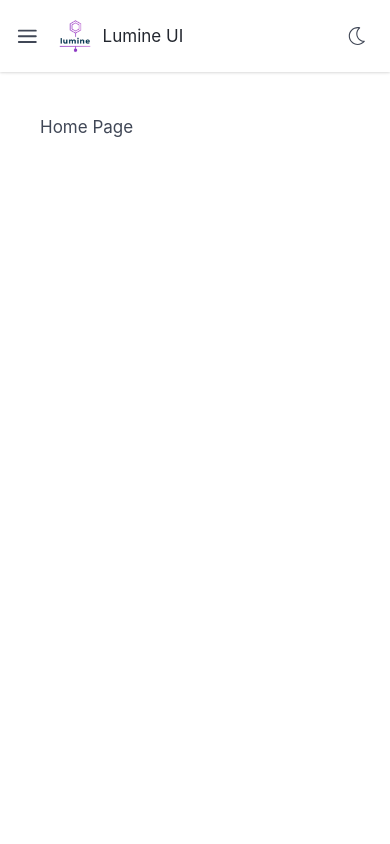
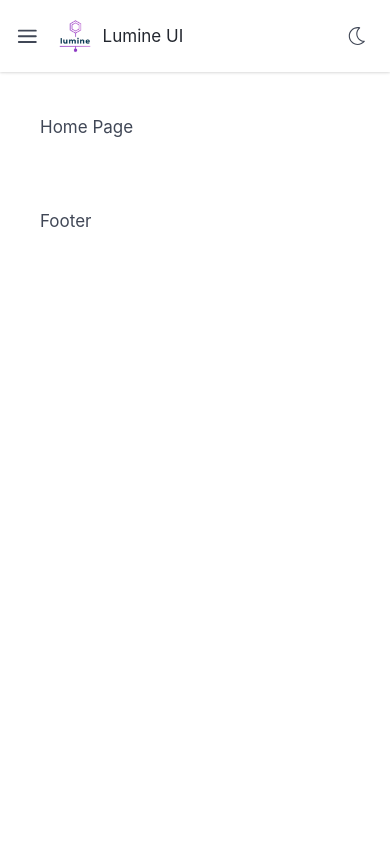
Before and after one commit to Lumine-UI/lumine-docs, a Next.js app: page / in a window 390 px wide. Shown: the top 844 px of the page. Built offline with nearby package versions, Linux system fonts and the light colour scheme; a web font is replaced by a local one.

Commit message:
Responsive layout

```diff
--- a/app/Nav.js
+++ b/app/Nav.js
@@ -140,9 +140,7 @@
           </button>
           <img src='/lumine.png' className="rounded-full w-10 h-10 mr-2" />
           <Link href="/" className='inline-flex text-l font-normal items-center text-primary dark:text-primary-dark py-1 mr-0 sm:mr-3 whitespace-nowrap'>
-            {/* <a className="inline-flex text-l font-normal items-center text-primary dark:text-primary-dark py-1 mr-0 sm:mr-3 whitespace-nowrap"> */}
               Lumine UI
-            {/* </a> */}
           </Link>
           <div className="lg:w-full leading-loose hidden sm:flex flex-initial items-center h-auto pr-5 lg:pr-5 pt-0.5">
             <div className="px-1 mb-px bg-highlight dark:bg-highlight-dark rounded text-link dark:text-link-dark uppercase font-bold tracking-wide text-xs whitespace-nowrap">
--- a/app/layout.js
+++ b/app/layout.js
@@ -18,7 +18,9 @@
   }
   return (
     <html>
-      <head></head>
+      <head>
+        <meta name="viewport" content="width=device-width, initial-scale=1.0"></meta>
+      </head>
       <body className="font-sans antialiased text-lg bg-wash dark:bg-wash-dark text-secondary dark:text-secondary-dark leading-base">
         <script
           dangerouslySetInnerHTML={{
--- a/app/page.js
+++ b/app/page.js
@@ -1,6 +1,6 @@
 export default function HomePage() {
     return (
-        <div className="min-h-screen">
+        <div>
             <h1>Home Page</h1>
         </div>
     )
--- a/styles/globals.css
+++ b/styles/globals.css
@@ -41,7 +41,7 @@
   /* Write your own custom base styles here */
   html {
     color-scheme: light;
-
+    -webkit-text-size-adjust: 100%;
     -webkit-tap-highlight-color: rgba(0, 0, 0, 0);
     -webkit-tap-highlight-color: transparent;
   }
```
